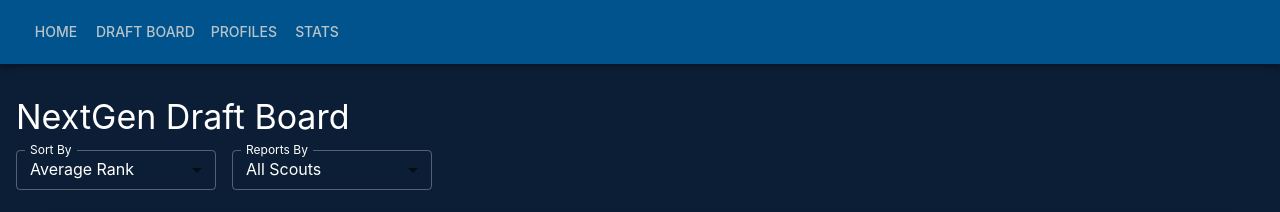
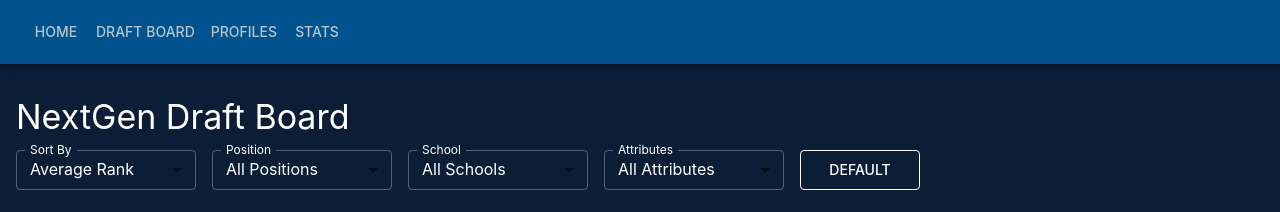
Before and after one commit to AGarciaJr/draft-hub, a React (Vite) app: page /draft-board in a window 1280 px wide. Shown: the top 212 px of the page. Built offline with nearby package versions, Linux system fonts and the light colour scheme.

Commit message:
Updating Big Board to incorporate stats.

```diff
--- a/package.json
+++ b/package.json
@@ -25,6 +25,7 @@
   "devDependencies": {
     "@eslint/js": "^9.25.0",
     "@tsconfig/node18": "^18.2.4",
+    "@types/node": "^22.15.21",
     "@types/react": "^19.1.4",
     "@types/react-dom": "^19.1.5",
     "@types/react-slick": "^0.23.13",
--- a/src/features/draft-board/BigBoard.tsx
+++ b/src/features/draft-board/BigBoard.tsx
@@ -100,6 +100,10 @@ const BigBoard: React.FC = () => {
   const [sortBy, setSortBy] = useState<'avgRank' | string>('avgRank');
   const [selectedScout, setSelectedScout] = useState<string>('allScouts');
   const [expandedPlayerId, setExpandedPlayerId] = useState<number | null>(null);
+  const [positionFilter, setPositionFilter] = useState<string>('All Positions');
+  const [schoolFilter, setSchoolFilter] = useState<string>('All Schools');
+  const [attributeFilter, setAttributeFilter] = useState<string>('All Attributes');
+  const [condensedView, setCondensedView] = useState<boolean>(false);
 
   // Get unique scout names from the scouting reports
   const availableScouts = useMemo(() => {
@@ -108,14 +112,29 @@ const BigBoard: React.FC = () => {
     return Array.from(scouts);
   }, []);
 
-  // Update the sortedPlayers useMemo to remove unnecessary dependencies
+  // Update the sortedPlayers useMemo to include new filters
   const sortedPlayers = useMemo(() => {
-    const players = [...playerBios];
+    let filteredPlayers = [...playerBios];
 
-    // Filter players based on sorting criteria before sorting
-    let filteredPlayers = players;
+    if (positionFilter !== 'All Positions') {
+      filteredPlayers = filteredPlayers.filter(p => nameToPositionMap.get(p.name) === positionFilter);
+    }
+
+    if (schoolFilter !== 'All Schools') {
+      filteredPlayers = filteredPlayers.filter(p => p.currentTeam === schoolFilter);
+    }
+
+    if (attributeFilter === 'Age < 19') {
+      filteredPlayers = filteredPlayers.filter(p => {
+        const age = getAgeFromBirthDate(p.birthDate || '');
+        return age !== null && age < 19;
+      });
+    } else if (attributeFilter === 'Height > 80') {
+      filteredPlayers = filteredPlayers.filter(p => p.height && p.height > 80);
+    }
+
     if (sortBy !== 'avgRank') {
-      filteredPlayers = players.filter(player => {
+      filteredPlayers = filteredPlayers.filter(player => {
         const ranking = getPlayerScoutRanking(player.playerId);
         return ranking && ranking[sortBy] != null;
       });
@@ -125,52 +144,36 @@ const BigBoard: React.FC = () => {
       const rankingA = getPlayerScoutRanking(a.playerId);
       const rankingB = getPlayerScoutRanking(b.playerId);
 
-      // Handle cases where players might not have ranking data
-      // This is still needed for 'avgRank' sorting and robustness, even with filtering for specific scouts
       if (!rankingA && !rankingB) return 0;
-      if (!rankingA) return 1; // Player B has ranking, A doesn't, A goes lower
-      if (!rankingB) return -1; // Player A has ranking, B doesn't, B goes lower
+      if (!rankingA) return 1;
+      if (!rankingB) return -1;
 
       if (sortBy === 'avgRank') {
         const rankDataA = calculateAverageRank(rankingA);
         const rankDataB = calculateAverageRank(rankingB);
 
-        console.log(`Comparing Player ${a.playerId} (Avg Rank: ${rankDataA.avg}, Count: ${rankDataA.count}) with Player ${b.playerId} (Avg Rank: ${rankDataB.avg}, Count: ${rankDataB.count})`);
-
-        // Primary sort by average rank (lower average is better)
-        if (rankDataA.avg !== rankDataB.avg) {
-          return rankDataA.avg - rankDataB.avg;
-        }
-        // Secondary sort by the count of rankings (more rankings first, for tie-breaking)
+        if (rankDataA.avg !== rankDataB.avg) return rankDataA.avg - rankDataB.avg;
         return rankDataB.count - rankDataA.count;
       } else {
-        // Sort by a specific scout rank (we already filtered out players without this rank)
-        // Use type withion here assuming rankingA and rankingB are ScoutRanking
-        const rankA = Number((rankingA as ScoutRanking)[sortBy]);
-        const rankB = Number((rankingB as ScoutRanking)[sortBy]);
+        const rankA = Number(rankingA[sortBy]);
+        const rankB = Number(rankingB[sortBy]);
 
-        // Since we filtered, rankA and rankB should be numbers here if the data is clean,
-        // but keeping isNaN checks for robustness.
         if (isNaN(rankA) && isNaN(rankB)) return 0;
-        if (isNaN(rankA)) return 1; // Should not happen often after filtering
-        if (isNaN(rankB)) return -1; // Should not happen often after filtering
+        if (isNaN(rankA)) return 1;
+        if (isNaN(rankB)) return -1;
 
         return rankA - rankB;
       }
     });
 
-    // Apply the slice after sorting if you still want to limit the number of displayed players
-    const displayedPlayers = filteredPlayers.slice(0, 60); // Display up to 60 players
+    return filteredPlayers.slice(0, 60);
+  }, [sortBy, positionFilter, schoolFilter, attributeFilter]);
 
-    return displayedPlayers; // Return the sorted and sliced array
-  }, [sortBy]); // Remove unnecessary dependencies
-
-  // Update the second useMemo to remove unnecessary dependencies
   const scoutNames = useMemo(() => {
     if (!scoutRankings || scoutRankings.length === 0) return [];
     const firstRanking = scoutRankings[0];
     return Object.keys(firstRanking).filter(key => key !== 'playerId');
-  }, []); // Remove scoutRankings dependency
+  }, []);
 
   return (
     <Box sx={{ px: 2, py: 4 }}>
@@ -178,47 +181,101 @@ const BigBoard: React.FC = () => {
         NextGen Draft Board
       </Typography>
 
-      {/* Sorting and Filtering Controls */}
-      <Box sx={{ mb: 3, display: 'flex', alignItems: 'center', gap: 2 }}>
-        <FormControl size="small" sx={{ width: 200 }}>
-          <InputLabel id="sort-by-label" sx={{ color: '#fff' }}>Sort By</InputLabel>
+      {/* Filters & Toggle */}
+      <Box sx={{ mb: 4, display: 'flex', flexWrap: 'wrap', gap: 2 }}>
+        {/* Sort */}
+        <FormControl size="small" sx={{ minWidth: 180 }}>
+          <InputLabel sx={{ color: '#fff' }}>Sort By</InputLabel>
           <Select
-            labelId="sort-by-label"
             value={sortBy}
             label="Sort By"
             onChange={(e) => setSortBy(e.target.value as 'avgRank' | string)}
-            sx={{ color: '#fff', '& .MuiOutlinedInput-notchedOutline': { borderColor: 'rgba(255, 255, 255, 0.3)' } }}
+            sx={{
+              color: '#fff',
+              '& .MuiOutlinedInput-notchedOutline': { borderColor: 'rgba(255, 255, 255, 0.3)' }
+            }}
           >
             <MenuItem value="avgRank">Average Rank</MenuItem>
-            {scoutNames.map(scoutName => (
-              <MenuItem key={scoutName} value={scoutName}>{scoutName}</MenuItem>
+            {scoutNames.map(name => <MenuItem key={name} value={name}>{name}</MenuItem>)}
+          </Select>
+        </FormControl>
+
+        {/* Filters */}
+        <FormControl size="small" sx={{ minWidth: 180 }}>
+          <InputLabel sx={{ color: '#fff' }}>Position</InputLabel>
+          <Select
+            value={positionFilter}
+            label="Position"
+            onChange={(e) => setPositionFilter(e.target.value)}
+            sx={{
+              color: '#fff',
+              '& .MuiOutlinedInput-notchedOutline': { borderColor: 'rgba(255, 255, 255, 0.3)' }
+            }}
+          >
+            <MenuItem value="All Positions">All Positions</MenuItem>
+            {Array.from(new Set(playerBios.map(p => nameToPositionMap.get(p.name)).filter(Boolean))).map(pos => (
+              <MenuItem key={pos} value={pos}>{pos}</MenuItem>
             ))}
           </Select>
         </FormControl>
 
-        <FormControl size="small" sx={{ width: 200 }}>
-          <InputLabel id="reports-by-label" sx={{ color: '#fff' }}>Reports By</InputLabel>
+        <FormControl size="small" sx={{ minWidth: 180 }}>
+          <InputLabel sx={{ color: '#fff' }}>School</InputLabel>
           <Select
-            labelId="reports-by-label"
-            value={selectedScout}
-            label="Reports By"
-            onChange={(e) => setSelectedScout(e.target.value)}
-            sx={{ color: '#fff', '& .MuiOutlinedInput-notchedOutline': { borderColor: 'rgba(255, 255, 255, 0.3)' } }}
+            value={schoolFilter}
+            label="School"
+            onChange={(e) => setSchoolFilter(e.target.value)}
+            sx={{
+              color: '#fff',
+              '& .MuiOutlinedInput-notchedOutline': { borderColor: 'rgba(255, 255, 255, 0.3)' }
+            }}
           >
-            <MenuItem value="allScouts">All Scouts</MenuItem>
-            {availableScouts.map(scout => (
-              <MenuItem key={scout} value={scout}>{scout}</MenuItem>
+            <MenuItem value="All Schools">All Schools</MenuItem>
+            {Array.from(new Set(playerBios.map(p => p.currentTeam).filter(Boolean))).map(school => (
+              <MenuItem key={school} value={school}>{school}</MenuItem>
             ))}
           </Select>
         </FormControl>
 
+        <FormControl size="small" sx={{ minWidth: 180 }}>
+          <InputLabel sx={{ color: '#fff' }}>Attributes</InputLabel>
+          <Select
+            value={attributeFilter}
+            label="Attributes"
+            onChange={(e) => setAttributeFilter(e.target.value)}
+            sx={{
+              color: '#fff',
+              '& .MuiOutlinedInput-notchedOutline': { borderColor: 'rgba(255, 255, 255, 0.3)' }
+            }}
+          >
+            <MenuItem value="All Attributes">All Attributes</MenuItem>
+            <MenuItem value="Age < 19">Age &lt; 19</MenuItem>
+            <MenuItem value="Height > 80">Height &gt; 6'8"</MenuItem>
+          </Select>
+        </FormControl>
+
+        {/* Toggle */}
+        <Button
+          variant={condensedView ? 'contained' : 'outlined'}
+          onClick={() => setCondensedView(!condensedView)}
+          sx={{
+            minWidth: 120,
+            color: '#fff',
+            borderColor: '#fff',
+            '&:hover': {
+              borderColor: '#fff',
+              bgcolor: condensedView ? 'rgba(255, 255, 255, 0.1)' : 'rgba(255, 255, 255, 0.05)'
+            }
+          }}
+        >
+          {condensedView ? 'Condensed' : 'Default'}
+        </Button>
       </Box>
 
-      <Box sx={{ display: 'grid', gap: 4, maxWidth: '1200px', margin: '0 auto' }}>
+      <Box sx={{ display: 'flex', flexDirection: 'column', gap: 2 }}>
         {sortedPlayers.map((player, idx) => {
           const ranking = getPlayerScoutRanking(player.playerId);
           const scoutNames = ranking ? Object.keys(ranking).filter(key => key !== 'playerId') : [];
-
           const playerAvgRankData = calculateAverageRank(ranking);
           const playerAvgRank = playerAvgRankData.avg;
 
@@ -234,11 +291,9 @@ const BigBoard: React.FC = () => {
             return !isNaN(rank) && rank > playerAvgRank * 1.2;
           };
 
-  // Get school info
           const schoolInfo = player.currentTeam && schoolColorsLogos.schools[player.currentTeam as keyof typeof schoolColorsLogos.schools];
           const schoolColor = (schoolInfo && typeof schoolInfo === 'object' && 'colors' in schoolInfo) ? schoolInfo.colors.primary : '#00538C';
           const schoolLogo = (schoolInfo && typeof schoolInfo === 'object' && 'logo' in schoolInfo) ? `/assets/logos/${schoolInfo.logo}` : '';
-
 
           return (
             <Paper key={player.playerId} elevation={3} sx={{ borderRadius: 3, overflow: 'hidden', mb: 4, color: '#000' }}>
@@ -283,6 +338,8 @@ const BigBoard: React.FC = () => {
                 />
               </Box>
 
+              {!condensedView && (
+                <>
                   {/* Main Content: Player Image/Info and Summary/Comparisons/Attributes */}
                   <Box sx={{ display: 'flex', flexDirection: { xs: 'column', md: 'row' }, bgcolor: 'white', p: 4, gap: 4 }}>
                     {/* Left: Image + Info */}
@@ -458,7 +515,7 @@ const BigBoard: React.FC = () => {
                         px: 3,
                         py: 1,
                         fontWeight: 600,
-          fontSize: '1rem', // smaller text
+                        fontSize: '1rem',
                         color: '#075A99',
                         bgcolor: '#fff',
                         textTransform: 'none',
@@ -471,12 +528,12 @@ const BigBoard: React.FC = () => {
                     >
                       {expandedPlayerId === player.playerId ? 'Hide Report' : 'See Full Report'}
                     </Button>
-
                   </Box>
+                </>
+              )}
             </Paper>
           );
         })}
-
       </Box>
     </Box>
   );
```
Also changed, not shown: 1 other file (tests, documents, lock files or other folders). Lines whose indentation alone changed are shown as unchanged.
